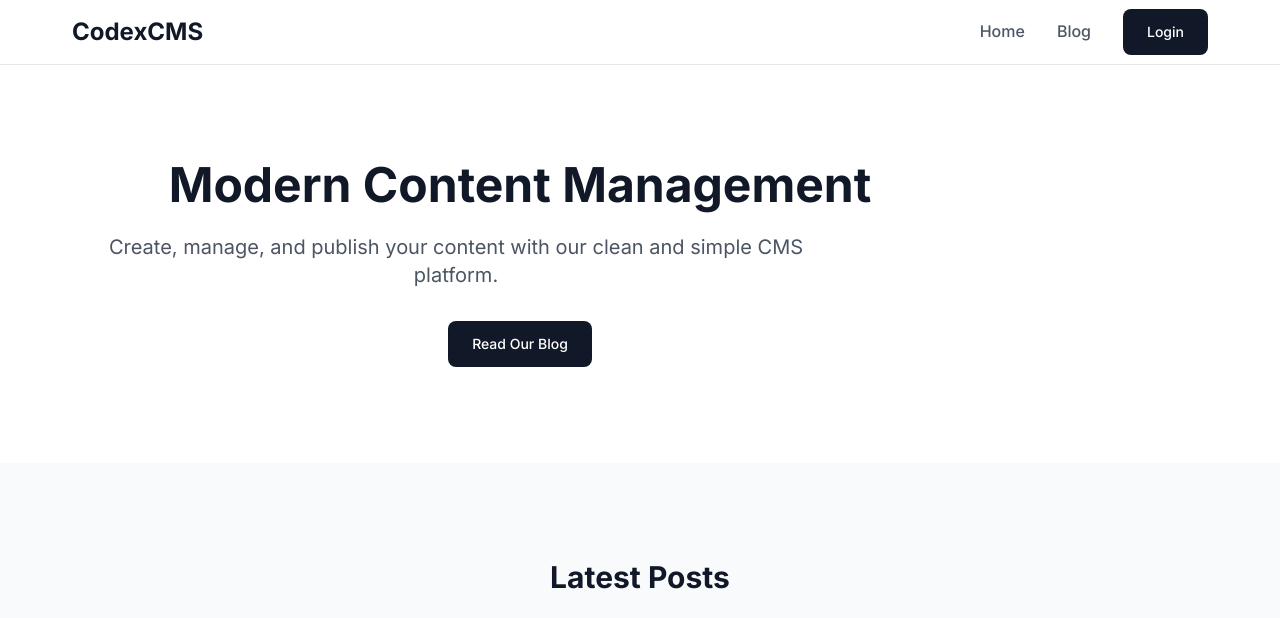
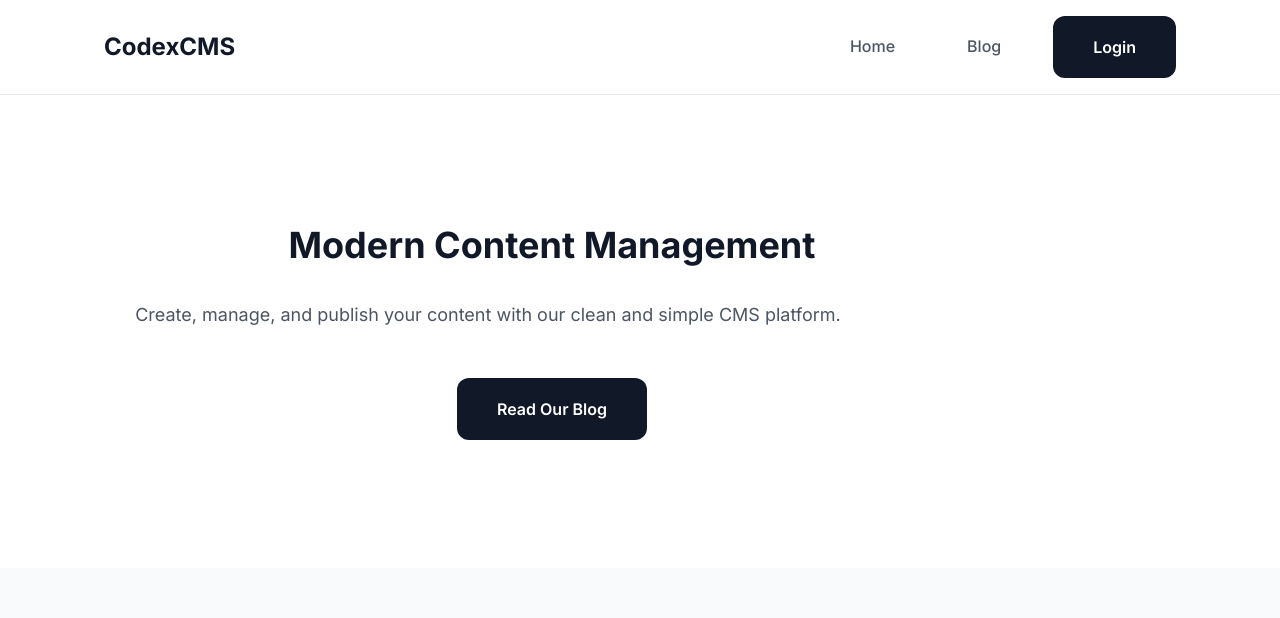
Before and after one commit to AslanEminovi/codex_website, a Next.js app in the folder codex-frontend/: page / in a window 1280 px wide. Shown: the top 618 px of the page. Built offline with nearby package versions, Linux system fonts and the light colour scheme; no server answers.

Commit message:
Fix layout centering and improve UI spacing - Better container centering and responsive padding - Enhanced card and button spacing - Improved navigation with hover effects - Better input field styling - Responsive typography and grid layouts - Fixed left-drift layout issues

```diff
--- a/codex-frontend/src/app/globals.css
+++ b/codex-frontend/src/app/globals.css
@@ -46,14 +46,22 @@ body {
   display: inline-flex;
   align-items: center;
   justify-content: center;
-  padding: 0.75rem 1.5rem;
-  border-radius: 0.5rem;
-  font-weight: 500;
+  padding: 1rem 2rem;
+  border-radius: 0.75rem;
+  font-weight: 600;
   text-decoration: none;
   transition: all 0.2s ease;
   border: none;
   cursor: pointer;
-  font-size: 0.875rem;
+  font-size: 0.9rem;
+  line-height: 1.4;
+}
+
+@media (min-width: 768px) {
+  .btn {
+    padding: 1.25rem 2.5rem;
+    font-size: 1rem;
+  }
 }
 
 .btn-primary {
@@ -90,37 +98,46 @@ body {
 /* Clean card styles */
 .card {
   background-color: var(--color-white);
-  border-radius: 0.75rem;
-  border: 1px solid var(--color-gray-200);
+  border-radius: 1.25rem;
+  border: 1px solid var(--color-gray-100);
   overflow: hidden;
-  transition: all 0.2s ease;
+  transition: all 0.3s ease;
+  box-shadow: 0 4px 6px -1px rgba(0, 0, 0, 0.1), 0 2px 4px -1px rgba(0, 0, 0, 0.06);
 }
 
 .card:hover {
-  border-color: var(--color-gray-300);
-  box-shadow: 0 4px 6px -1px rgba(0, 0, 0, 0.1);
-  transform: translateY(-2px);
+  border-color: var(--color-gray-200);
+  box-shadow: 0 20px 25px -5px rgba(0, 0, 0, 0.1), 0 10px 10px -5px rgba(0, 0, 0, 0.04);
+  transform: translateY(-4px);
 }
 
 .card-content {
-  padding: 1.5rem;
+  padding: 2rem;
+}
+
+@media (min-width: 768px) {
+  .card-content {
+    padding: 2.5rem;
+  }
 }
 
 /* Clean input styles */
 .input {
   width: 100%;
-  padding: 0.75rem 1rem;
+  padding: 1rem 1.25rem;
   border: 1px solid var(--color-gray-300);
-  border-radius: 0.5rem;
-  font-size: 0.875rem;
-  transition: border-color 0.2s ease;
+  border-radius: 0.75rem;
+  font-size: 1rem;
+  transition: all 0.2s ease;
   background-color: var(--color-white);
+  line-height: 1.5;
 }
 
 .input:focus {
   outline: none;
   border-color: var(--color-gray-900);
   box-shadow: 0 0 0 3px rgba(0, 0, 0, 0.05);
+  transform: translateY(-1px);
 }
 
 .input::placeholder {
@@ -129,23 +146,32 @@ body {
 
 /* Clean navigation */
 .nav {
-  background-color: var(--color-white);
+  background-color: rgba(255, 255, 255, 0.95);
   border-bottom: 1px solid var(--color-gray-200);
   position: sticky;
   top: 0;
   z-index: 50;
-  backdrop-filter: blur(10px);
+  backdrop-filter: blur(20px);
+}
+
+.nav .container {
+  padding-top: 1rem;
+  padding-bottom: 1rem;
 }
 
 .nav-link {
   color: var(--color-gray-600);
   text-decoration: none;
   font-weight: 500;
-  transition: color 0.2s ease;
+  transition: all 0.2s ease;
+  padding: 0.5rem 1rem;
+  border-radius: 0.5rem;
+  margin: 0 0.25rem;
 }
 
 .nav-link:hover {
   color: var(--color-gray-900);
+  background-color: var(--color-gray-50);
 }
 
 /* Clean badge styles */
@@ -182,23 +208,36 @@ body {
 .container {
   max-width: 1200px;
   margin: 0 auto;
-  padding: 0 1rem;
+  padding: 0 1.5rem;
+  width: 100%;
 }
 
-@media (min-width: 768px) {
+@media (min-width: 640px) {
   .container {
     padding: 0 2rem;
   }
 }
 
+@media (min-width: 1024px) {
+  .container {
+    padding: 0 3rem;
+  }
+}
+
+@media (min-width: 1280px) {
+  .container {
+    padding: 0 4rem;
+  }
+}
+
 /* Clean section spacing */
 .section {
-  padding: 4rem 0;
+  padding: 5rem 0;
 }
 
 @media (min-width: 768px) {
   .section {
-    padding: 6rem 0;
+    padding: 8rem 0;
   }
 }
 
@@ -275,6 +314,12 @@ body {
   .md-grid-cols-4 { grid-template-columns: repeat(4, minmax(0, 1fr)); }
 }
 
+@media (min-width: 1024px) {
+  .lg-grid-cols-2 { grid-template-columns: repeat(2, minmax(0, 1fr)); }
+  .lg-grid-cols-3 { grid-template-columns: repeat(3, minmax(0, 1fr)); }
+  .lg-grid-cols-4 { grid-template-columns: repeat(4, minmax(0, 1fr)); }
+}
+
 .w-full { width: 100%; }
 .h-full { height: 100%; }
 .min-h-screen { min-height: 100vh; }
--- a/codex-frontend/src/app/page.tsx
+++ b/codex-frontend/src/app/page.tsx
@@ -149,7 +149,7 @@ export default function HomePage() {
       {/* Navigation */}
       <nav className="nav">
         <div className="container">
-          <div className="flex items-center justify-between h-16">
+          <div className="flex items-center justify-between">
             <Link href="/" className="text-2xl font-bold text-gray-900">
               CodexCMS
             </Link>
@@ -175,13 +175,13 @@ export default function HomePage() {
       <section className="section">
         <div className="container">
           <div className="max-w-4xl mx-auto text-center">
-            <h1 className="text-5xl font-bold text-gray-900 mb-6">
+            <h1 className="text-4xl md:text-5xl lg:text-6xl font-bold text-gray-900 mb-8 leading-tight">
               Modern Content Management
             </h1>
-            <p className="text-xl text-gray-600 mb-8 max-w-3xl mx-auto">
+            <p className="text-lg md:text-xl text-gray-600 mb-12 max-w-3xl mx-auto leading-relaxed">
               Create, manage, and publish your content with our clean and simple CMS platform.
             </p>
-            <div className="flex gap-4 justify-center">
+            <div className="flex flex-col sm:flex-row gap-4 sm:gap-6 justify-center items-center">
               <Link href="/blog" className="btn btn-primary">
                 Read Our Blog
               </Link>
@@ -201,7 +201,7 @@ export default function HomePage() {
           <h2 className="text-3xl font-bold text-gray-900 text-center mb-12">
             Latest Posts
           </h2>
-          <div className="grid md-grid-cols-3 gap-8">
+          <div className="grid md-grid-cols-3 gap-8 lg:gap-12">
             {blogPosts.map((post) => (
               <article key={post.id} className="card">
                 <Image
```
